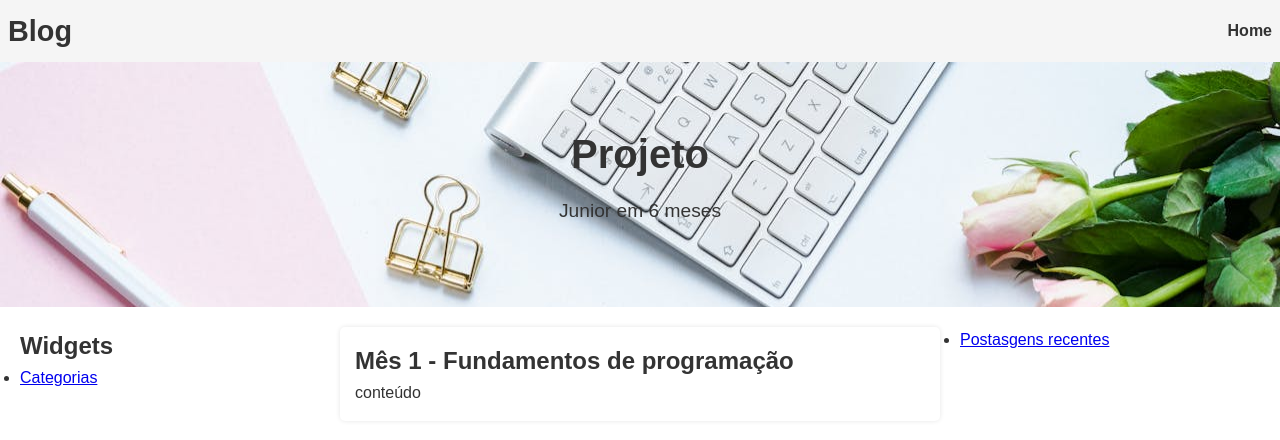
After one commit to Eveli-lima/portifolio_desafios, a Flask app: page /blog in a window 1280 px wide. The commit adds this page. Shown: the top 440 px of the page. Run offline with Flask 3, Linux system fonts and the light colour scheme; parts of the project's set-up code (start-up, migrations or seed data) failed here and were passed over.

Commit message:
atualização html e css, criando um blog.

```diff
--- a/app.py
+++ b/app.py
@@ -21,6 +21,11 @@ def comparar_idade_view(): # o sufixo view indica que a função é responsável
         mensagem = comparar_idade(idade)  # Usando a função importada
     return render_template('pag_exercicios.html', mensagem=mensagem)
 
+# Definir rota para blog:
+@app.route('/blog')
+def blog():
+    return render_template('blog.html')
+
 # Rodando a aplicação:
 # Esse bloco de código garante que o servidor Flask seja iniciado apenas quando o script for executado diretamente (e não importado como módulo).
 if __name__ == '__main__':
--- a/static/css/global.css
+++ b/static/css/global.css
@@ -9,7 +9,7 @@
 body {
     font-family: Arial, sans-serif; /* Fonte limpa e profissional */
     line-height: 1.6;
-    background-color: #f5f5f5; /* Cor de fundo suave */
+    background-color: #FFFFFF; /* Cor de fundo suave */
     color: #333; /* Texto em cinza escuro */
     padding: 0;
     margin: 0;
@@ -17,9 +17,9 @@ body {
 
 /* Cabeçalho */
 header {
-    background-color: #0047AB; /* Azul cobalto */
-    color: white;
-    padding: 20px;
+    background-color: #F5F5F5;
+    color: #333333;
+    padding: 8px;
     display: flex;
     justify-content: space-between;
     align-items: center;
@@ -37,21 +37,22 @@ nav ul {
 
 nav ul li a {
     text-decoration: none;
-    color: white;
+    color: #333333;
     font-weight: bold;
     transition: color 0.3s;
 }
 
 nav ul li a:hover {
-    color: #FFD700; /* Amarelo dourado ao passar o mouse */
+    color: #E8B5A5;
 }
 
 /* Hero Section */
 #hero {
-    background-color: #0074FF; /* Azul elétrico */
-    color: white;
+    background: #F2C9D6;
+    color: #333333;
     text-align: center;
     padding: 60px 20px;
+
 }
 
 #hero h2 {
@@ -66,8 +67,8 @@ nav ul li a:hover {
 
 #hero .btn {
     display: inline-block;
-    background-color: #FFD700;
-    color: #0047AB;
+    background-color: #F2C9D6;
+    color: #F1F1F1;
     padding: 10px 20px;
     text-decoration: none;
     font-weight: bold;
@@ -76,7 +77,7 @@ nav ul li a:hover {
 }
 
 #hero .btn:hover {
-    background-color: #FFC107; /* Cor dourada mais clara ao passar o mouse */
+    background-color: #E8B5A5;
 }
 
 /* Seções */
@@ -88,7 +89,7 @@ section h2 {
     font-size: 2em;
     margin-bottom: 20px;
     text-align: center;
-    color: #004F73; /* Azul petróleo */
+    color: #333333;
 }
 
 section p {
@@ -170,7 +171,7 @@ form input, form textarea {
 }
 
 form button {
-    background-color: #0047AB;
+    background-color: #F2C9D6;
     color: white;
     padding: 10px;
     border: none;
@@ -181,7 +182,7 @@ form button {
 }
 
 form button:hover {
-    background-color: #0074FF; /* Azul elétrico */
+    background-color: #E8B5A5;
 }
 
 /* Rodapé */
--- /dev/null
+++ b/templates/blog.html
@@ -0,0 +1,100 @@
+<!DOCTYPE html> <!--Define o tipo de documento como HTML5.-->
+<html lang="pt">
+<head>
+    <meta charset="UTF-8"> <!--Define a codificação de caracteres para UTF-8.-->
+    <meta name="viewport" content="width=device-width, initial-scale=1.0"> <!--Ajusta a escala da página para dispositivos móveis.-->
+    <link rel="stylesheet" href="{{ url_for('static', filename='css/global.css') }}">
+    <title>Blog</title>
+    <style>
+
+    #hero {
+    background-image: url('/static/images/fundo.jpg');
+    background-size: cover;
+    background-position: height;
+    background-repeat: no-repeat;
+    }
+    .conteiner {
+        display: grid;
+        grid-template-columns: 1fr 2fr 1fr;
+        gap: 20px;
+        padding: 20px;
+    }
+
+    .right-sidebar ul {
+        list-style: none;
+    }
+
+    .right-sidebar ul li a {
+        text-decoration: none;
+        color: #333;
+    }
+
+    .right-sidebar ul li a:houver {
+        text-decoration: underline;
+    }
+
+    main {
+    background: #fff;
+    padding: 15px;
+    border-radius: 5px;
+    box-shadow: 0 0 5px rgba(0, 0, 0, 0.1);
+    }
+
+    .left-sidebar {
+        background: #D3E1E4;
+        padding: 15px;
+        boder-radius: 5px;
+    }
+
+    .left-sidebar ul {
+        list-style: none;
+    }
+    </style>
+
+</head>
+<body>
+    <!-- Cabeçalho -->
+    <header>
+        <h1>Blog</h1>
+        <nav>
+            <ul>
+                <li><a href="{{ url_for('home') }}">Home</a></li>
+            </ul>
+        </nav>
+    </header>
+<!-- Sobre -->
+    <section id="hero">
+        <h2>Projeto</h2>
+        <p>Junior em 6 meses</p>
+    </section>
+
+<!-- Layout 3 colunas -->
+    <!-- coluna da esquerda (menu de artigos) -->
+    <div class="conteiner">
+        <aside>
+            <h2>Widgets</h2>
+            <ul>
+                <li><a href="#">Categorias</a></li>
+
+            </ul>
+
+
+        </aside>
+        <!-- coluna central (conteúdo principal) -->
+        <main>
+            <article>
+                <h2>Mês 1 - Fundamentos de programação</h2>
+                <p>conteúdo</p>
+
+            </article>
+        </main>
+        <!-- Coluna da esquerda (widgets) -->
+        <aside>
+            <ul>
+                <li><a href="#">Postasgens recentes</a></li>
+            </ul>
+        </aside>
+    </div>
+
+</body>
+</html>
```
Also changed, not shown: logic.py (+14 -15 lines), templates/index.html (+5 -4 lines), static/images/capa.jpg (added), static/images/fundo.jpg (added).
